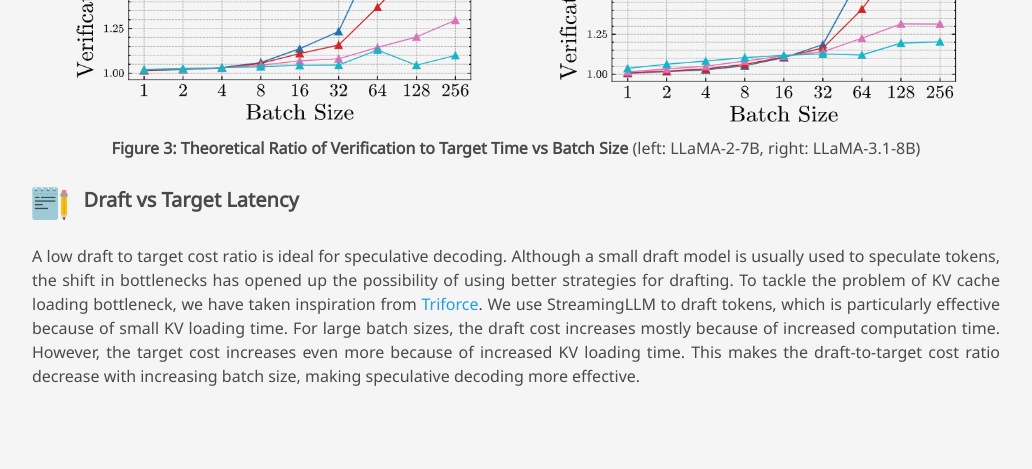
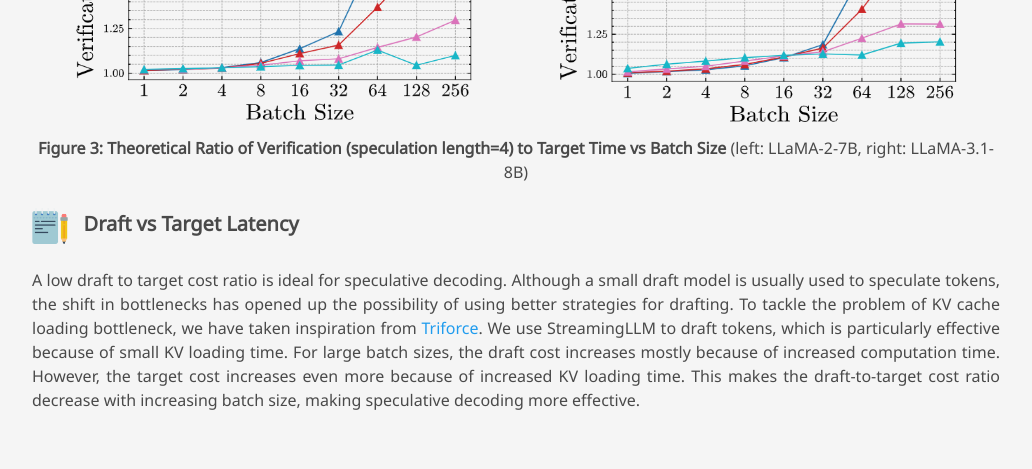
Before and after one commit to Infini-AI-Lab/MagicDec, a plain HTML site: page index.html in a window 1280 px wide. Shown: the part 4080-4549 px from the top of the page, without its empty margins (139-1171 px from the left). Drawn offline with nearby package versions, Linux system fonts and the light colour scheme; some packages are replaced by stand-ins of ours; some icons are missing; a web font is replaced by a local one.

Commit message:
minor changes

```diff
--- a/index.html
+++ b/index.html
@@ -419,7 +419,7 @@
                     <img src="static/images/ver_2_reg_llama3.png" alt="Ratio of Verification vs Target Time" style="height: 400px; width: 400px; margin: 0 10px;" />
                   </div>
                   <figcaption style="margin-top: 10px; text-align: center;">
-                    <strong>Figure 3: Theoretical Ratio of Verification to Target Time vs Batch Size</strong>
+                    <strong>Figure 3: Theoretical Ratio of Verification (speculation length=4) to Target Time vs Batch Size</strong>
                     (left: LLaMA-2-7B, right: LLaMA-3.1-8B)
                   </figcaption>
                 </div>
```
